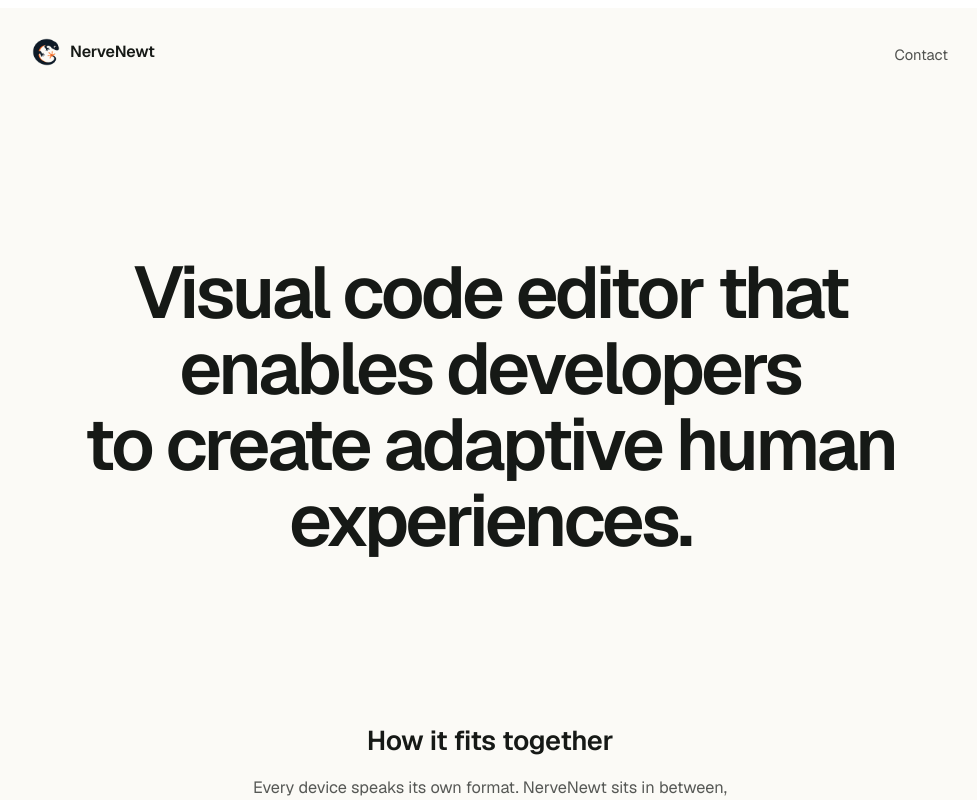
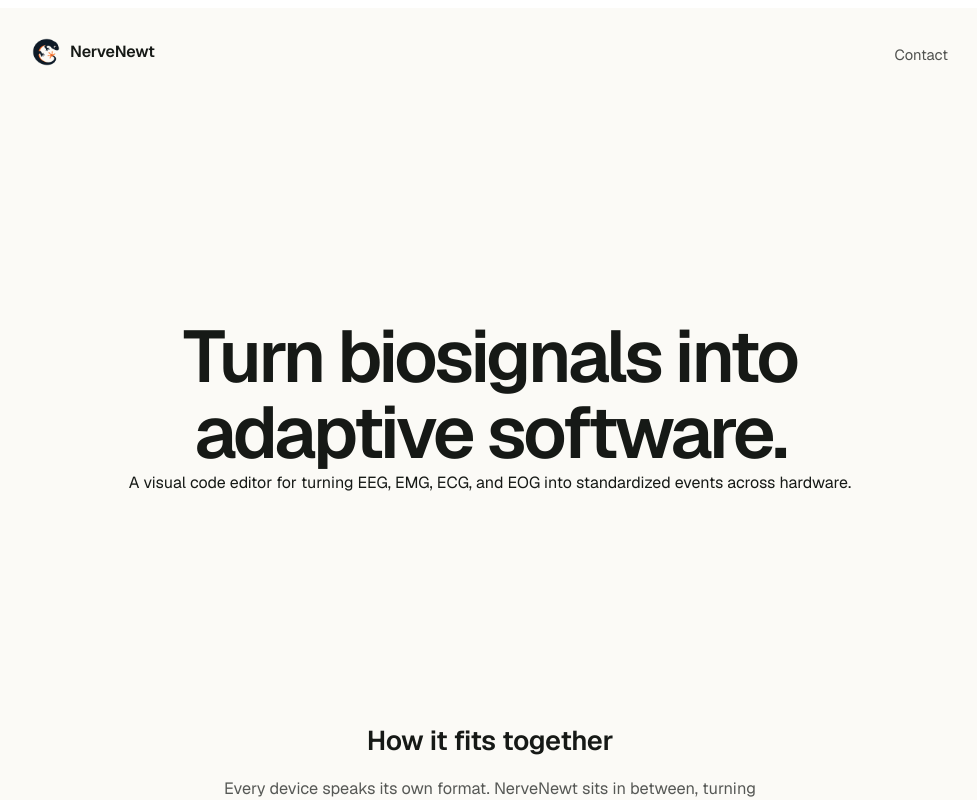
Before and after one commit to sarthakjena05/nervenewt, a React (Vite) app: page / in a window 1280 px wide. Shown: the top 800 px of the page, without its empty margins (150-1127 px from the left). Built offline with nearby package versions, Linux system fonts and the light colour scheme.

Commit message:
Polish hero copy typography and spacing

```diff
--- a/src/App.jsx
+++ b/src/App.jsx
@@ -84,10 +84,14 @@ function Hero() {
     <section className="hero" id="top">
       <div className="hero__inner">
         <h1 className="hero__headline">
-          Visual code editor that enables developers
+          Turn biosignals into
           <br />
-          to create adaptive human experiences.
+          adaptive software.
         </h1>
+        <p className="hero__subhead">
+          A visual code editor for turning EEG, EMG, ECG, and EOG into
+          standardized events across hardware.
+        </p>
       </div>
     </section>
   );
@@ -343,14 +347,17 @@ export default function App() {
           letter-spacing: -0.01em;
           margin: 0 0 14px 0;
           text-align: center;
+          text-wrap: balance;
         }
 
         .section__body {
           font-size: 1.02rem;
           color: color-mix(in srgb, var(--text) 72%, var(--bg));
-          max-width: 46ch;
+          max-width: 52ch;
           margin: 0 auto 28px auto;
           text-align: center;
+          line-height: 1.6;
+          text-wrap: pretty;
         }
 
         /* Wordmark */
```
